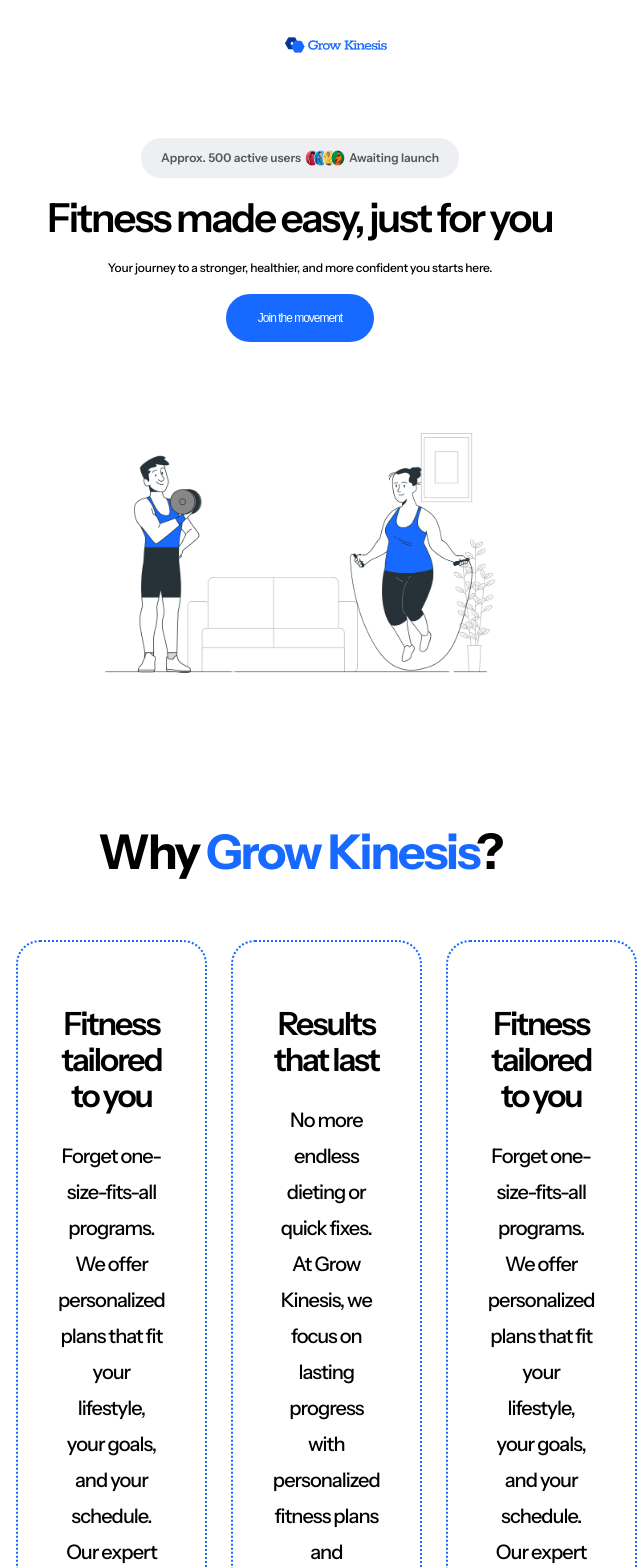
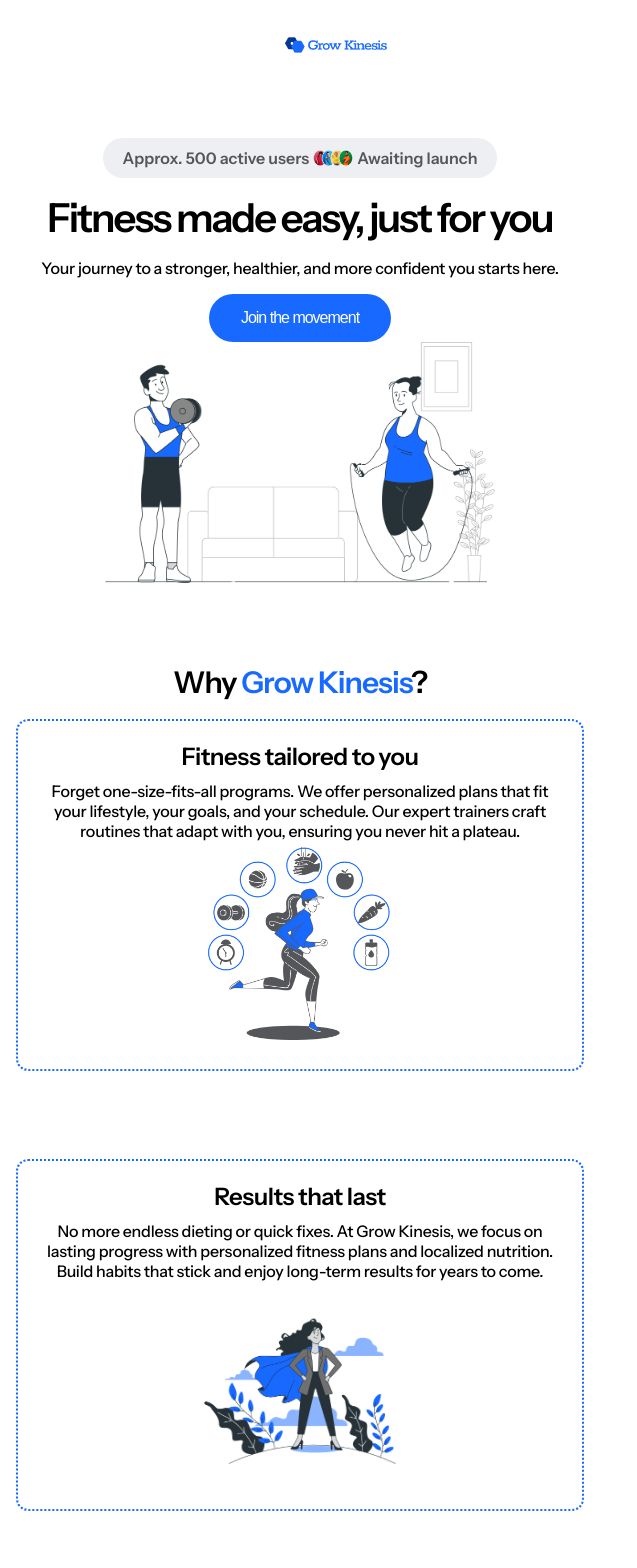
Before and after one commit to Meetkamal256/Grow-Kinesis, a Next.js app: page / in a window 600 px wide. Shown: the top 1568 px of the page, 637 px wide, since content can reach past the window. Built offline with nearby package versions, Linux system fonts and the light colour scheme.

Commit message:
optimized programs section for mobile and tablet and adjusted other sections too

```diff
--- a/app/_components/Button/Button.module.css
+++ b/app/_components/Button/Button.module.css
@@ -20,7 +20,7 @@
 @media screen and (max-width: 600px) {
   .button {
     padding: 16px 32px 16px 32px;
-    font-size: 12px;
+    font-size: 16px;
     line-height: 16px;
     letter-spacing: -0.2;
   }
--- a/app/_components/Card/Card.module.css
+++ b/app/_components/Card/Card.module.css
@@ -26,3 +26,34 @@
   width: 100%;
   height: auto;
 }
+
+@media screen and (max-width: 600px) {
+  .cardContainer {
+    padding: 24px;
+    border: 2px dotted var(--blue-color);
+    max-width: fit-content;
+    text-align: center;
+    margin-bottom: 80px;
+    border-radius: 12px;
+  }
+
+  .cardTitle {
+    font-size: 24px;
+    line-height: 24px;
+    letter-spacing: -0.5px;
+    text-align: center;
+    margin-bottom: 12px;
+  }
+
+  .cardInfo {
+    font-size: 16px;
+    line-height: 20px;
+    letter-spacing: -0.2px;
+  }
+
+  .cardImage {
+    width: 192.04px;
+    height: 200px;
+    object-fit: contain;
+  }
+}
--- a/app/_components/WaistListBadge/WaitListBadge.module.css
+++ b/app/_components/WaistListBadge/WaitListBadge.module.css
@@ -29,7 +29,7 @@
 
   .badgeText {
     gap: 4px;
-    font-size: 12px;
+    font-size: 16px;
     line-height: 16px;
     letter-spacing: -0.2;
   }
@@ -39,3 +39,16 @@
     height: 16px;
   }
 }
+
+@media screen and (min-width: 0px) and (max-width: 374px) {
+  .badgeContainer {
+    padding: 12px 16px 12px 16px;
+  }
+
+  .badgeText {
+    gap: 4px;
+    font-size: 12px;
+    line-height: 16px;
+    letter-spacing: -0.2;
+  }
+}
--- a/app/_components/section/HeroSection/HeroSection.module.css
+++ b/app/_components/section/HeroSection/HeroSection.module.css
@@ -32,7 +32,7 @@
   }
 
   .heroParagraph {
-    font-size: 12px;
+    font-size: 16px;
     line-height: 20px;
     letter-spacing: -0.2px;
     text-align: center;
@@ -41,8 +41,7 @@
   .heroImg {
     width: 390px;
     height: 390px;
-    /* height: auto; */
+    height: auto;
     object-fit: contain;
-    margin-top: 16px;
   }
 }
--- a/app/_components/section/ProgramSection/ProgramSection.module.css
+++ b/app/_components/section/ProgramSection/ProgramSection.module.css
@@ -6,7 +6,7 @@
 
 .programTitle {
   font-size: 48px;
-  font-weight: 600px;
+  font-weight: 600;
   letter-spacing: -2px;
   line-height: 48px;
   text-align: center;
@@ -16,3 +16,24 @@
 .programSpan {
   color: var(--blue-color);
 }
+
+@media screen and (min-width: 600px) and (max-width: 1024px) {
+  .programsContainer {
+    grid-template-columns: 1fr 1fr;
+    gap: 24px;
+  }
+}
+
+@media screen and (max-width: 600px) {
+  .programsContainer {
+    grid-template-columns: 1fr;
+    gap: 8px;
+  }
+
+  .programTitle {
+    font-size: 30px;
+    letter-spacing: -1px;
+    line-height: 40px;
+    margin-bottom: 16px;
+  }
+}
```
